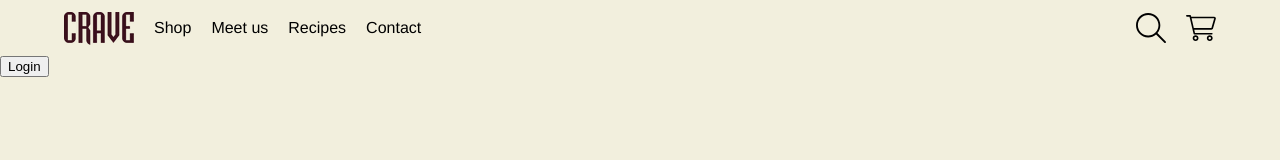
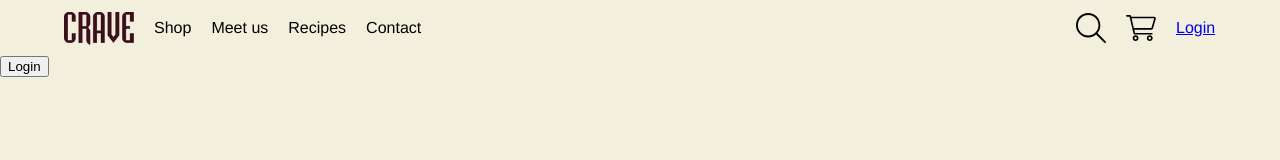
Before and after one commit to Anshul889/next-shop, a Next.js app: page /profile in a window 1280 px wide. Shown: the top 160 px of the page. Built offline with nearby package versions, Linux system fonts and the light colour scheme; no server answers.

Commit message:
boilerplate complete

```diff
--- a/components/Header/Header.jsx
+++ b/components/Header/Header.jsx
@@ -5,8 +5,11 @@ import cart from '../../images/cart-shopping-light.svg'
 import logo from '../../images/CRAVE_95cb960d-0933-4ba8-b51a-3c4853b96029_70x.webp'
 import Image from 'next/image'
 import Burger from '../BurgerMenu/Burger'
+import Link from 'next/link'
+import { useSession } from 'next-auth/react'
 
 const Header = () => {
+  const {data: session} = useSession()
   return (
     <>
       <DContainer>
@@ -20,6 +23,7 @@ const Header = () => {
         <Right>
           <Image src={search} alt="" />
           <Image src={cart} alt="" />
+          {session ? <Link href="/profile"><img src={session.user.image} /></Link> : <div><Link href="/auth/signin">Login</Link></div>}
         </Right>
       </DContainer>
       <MContainer>
--- a/components/Header/styles.js
+++ b/components/Header/styles.js
@@ -22,10 +22,20 @@ export const Left = styled.div`
 
 export const Right = styled.div`
   display: grid;
-  grid-template-columns: 30px 30px;
+  grid-template-columns: 30px 30px 40px;
   align-items: center;
   column-gap: 20px;
   justify-content: end;
+  & > * {
+    text-decoration: none;
+  }
+
+  & > img {
+    border-radius: 50%;
+    height: 30px;
+    width: 30px;
+    cursor: pointer;
+  }
   @media screen and (max-width: 768px) {
     align-self: center;
     grid-template-columns: 25px 25px;
```
Also changed, not shown: pages/api/auth/[...nextauth].js (+4 -4 lines).
